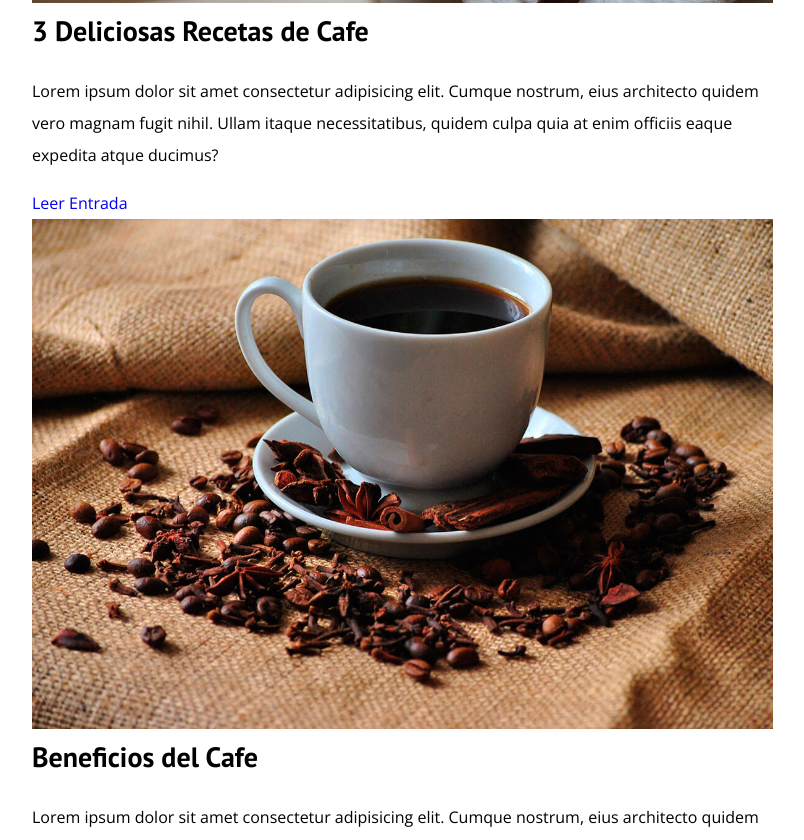
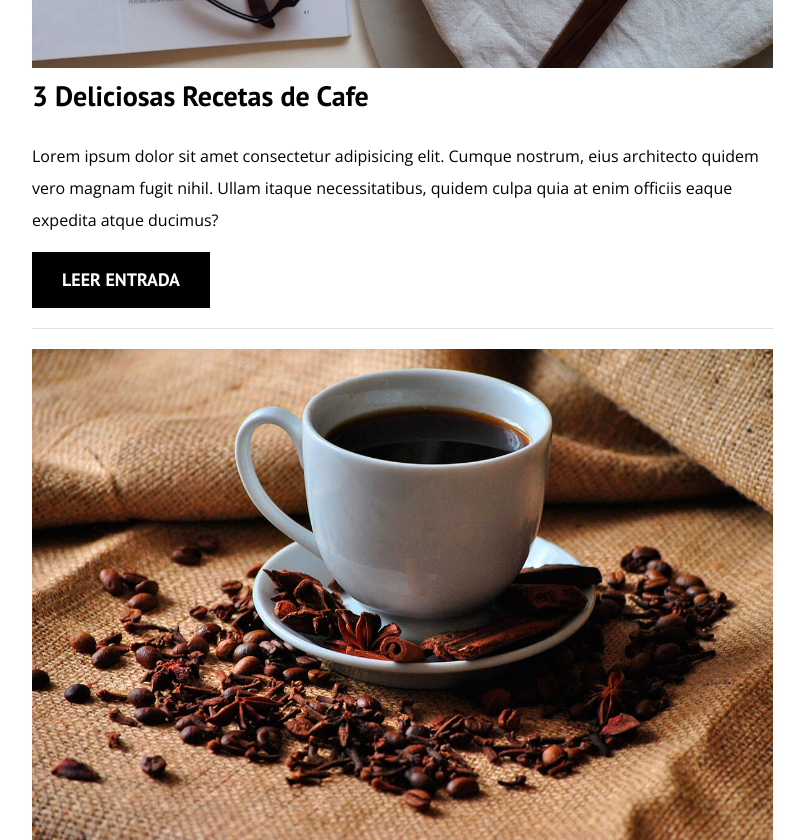
Before and after one commit to micadschmidt/blogcafe, a plain HTML site: page index.html in a window 1280 px wide. Shown: the part 1960-2800 px from the top of the page, without its empty margins (32-836 px from the left). Drawn offline with nearby package versions, Linux system fonts and the light colour scheme.

Commit message:
added buttons

```diff
--- a/css/style.css
+++ b/css/style.css
@@ -116,3 +116,31 @@ img {
     column-gap: 4rem;
   }
 }
+.entrada {
+  border-bottom: 1px solid #e1e1e1;
+  margin-bottom: 2rem;
+}
+.entrada:last-of-type {
+  border: none;
+  margin-bottom: 0;
+}
+/*Botones*/
+.boton {
+  display: block;
+  font-family: var(--fuenteHeading);
+  color: var(--blanco);
+  text-align: center;
+  padding: 1rem 3rem;
+  font-size: 1.8rem;
+  text-transform: uppercase;
+  font-weight: 700;
+  margin-bottom: 2rem;
+}
+@media (min-width:768px) {
+  .boton {
+    display: inline-block;
+  }
+  .boton--primario {
+    background-color: var(--negro);
+  }
+}
```
